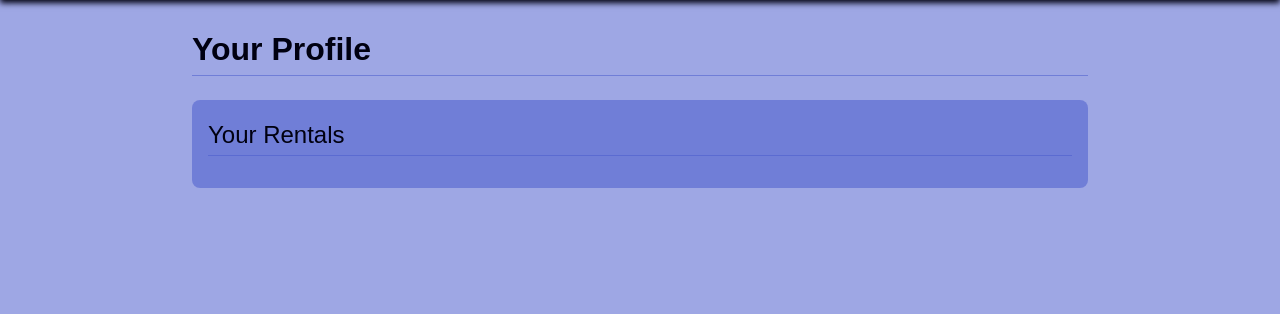
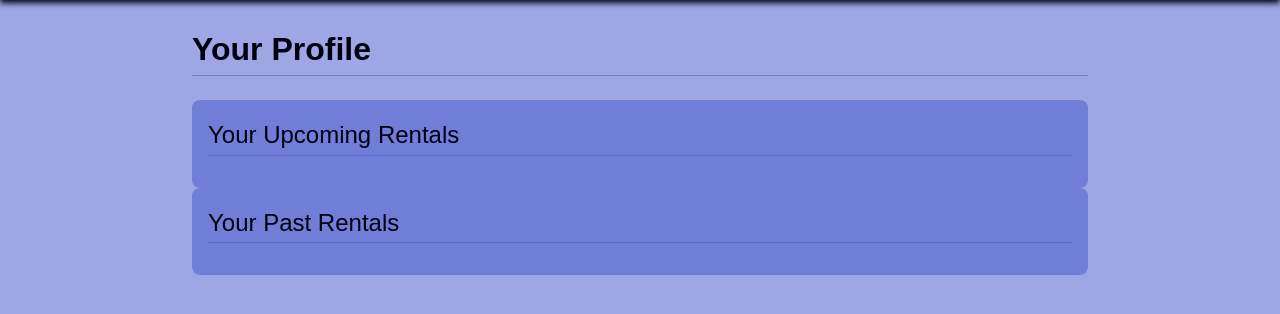
Before and after one commit to Peng2558/luxuryleases, a Django app: page /users/1/ in a window 1280 px wide. Shown: the part 48-362 px from the top of the page. Run offline with Django 5.2, Linux system fonts and the light colour scheme; the visitor is signed in with stand-in values (Sample User, id 1); data comes from the database, SQL or seed files in the repository; data that the repository does not hold is empty.

Commit message:
updates user detail page so that it displays upcoming and past rentals

```diff
--- a/main_app/templates/users/detail.html
+++ b/main_app/templates/users/detail.html
@@ -5,9 +5,24 @@
     <p class='main-title'>Your Profile</p>
 
     <div id='user-rentals'>
-      <p class='section-title'>Your Rentals</p>
+      <p class='section-title'>Your Upcoming Rentals</p>
 
-      {% for rental in rentals %}
+      {% for rental in upcoming_rentals %}
+        <a class='user-rental' href='{% url "rentals_detail" rental.id %}'>
+          <span class='user-rental-pickup'>
+            {{ rental.pickup_date|date:'M j Y' }}&nbsp;&nbsp;&nbsp;{{ rental.car.current_store }}
+          </span>
+          <span class='user-rental-dropoff'>
+            &nbsp;&rarr;&nbsp;&nbsp;{{ rental.dropoff_location }}&nbsp;&nbsp;&nbsp;{{ rental.dropoff_date|date:'M j Y' }}
+          </span>
+        </a>
+      {% endfor %}
+    </div>
+
+    <div id='user-rentals'>
+      <p class='section-title'>Your Past Rentals</p>
+
+      {% for rental in past_rentals %}
         <a class='user-rental' href='{% url "rentals_detail" rental.id %}'>
           <span class='user-rental-pickup'>
             {{ rental.pickup_date|date:'M j Y' }}&nbsp;&nbsp;&nbsp;{{ rental.car.current_store }}
--- a/main_app/views.py
+++ b/main_app/views.py
@@ -2,7 +2,7 @@ import uuid
 import boto3
 import os
 
-
+import datetime
 
 from django import forms
 from django.contrib.admin.views.decorators import staff_member_required
@@ -96,10 +96,13 @@ def users_login(request):
 
 @login_required
 def users_detail(request, user_id):
+    d = datetime.date.today()
     user= User.objects.get(id=user_id)
-    rentals = Rental.objects.filter(user=user)
+    upcoming_rentals = Rental.objects.filter(user=user, pickup_date__gte=d)
+    past_rentals = Rental.objects.filter(user=user, dropoff_date__lte = d)
     return render(request, 'users/detail.html',{
-       'rentals': rentals,
+       'upcoming_rentals': upcoming_rentals,
+       'past_rentals': past_rentals,
        'user':user
 
     })
```
